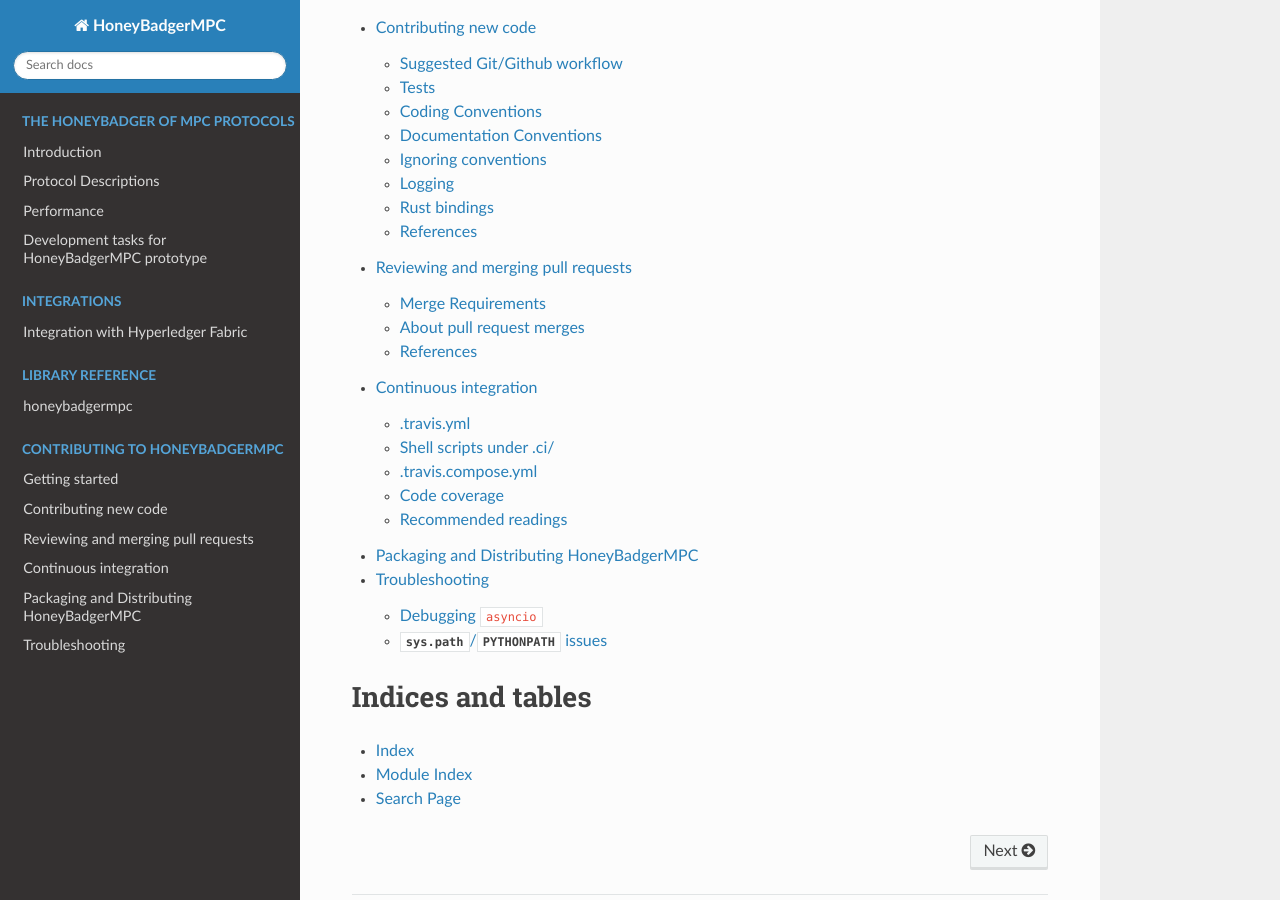
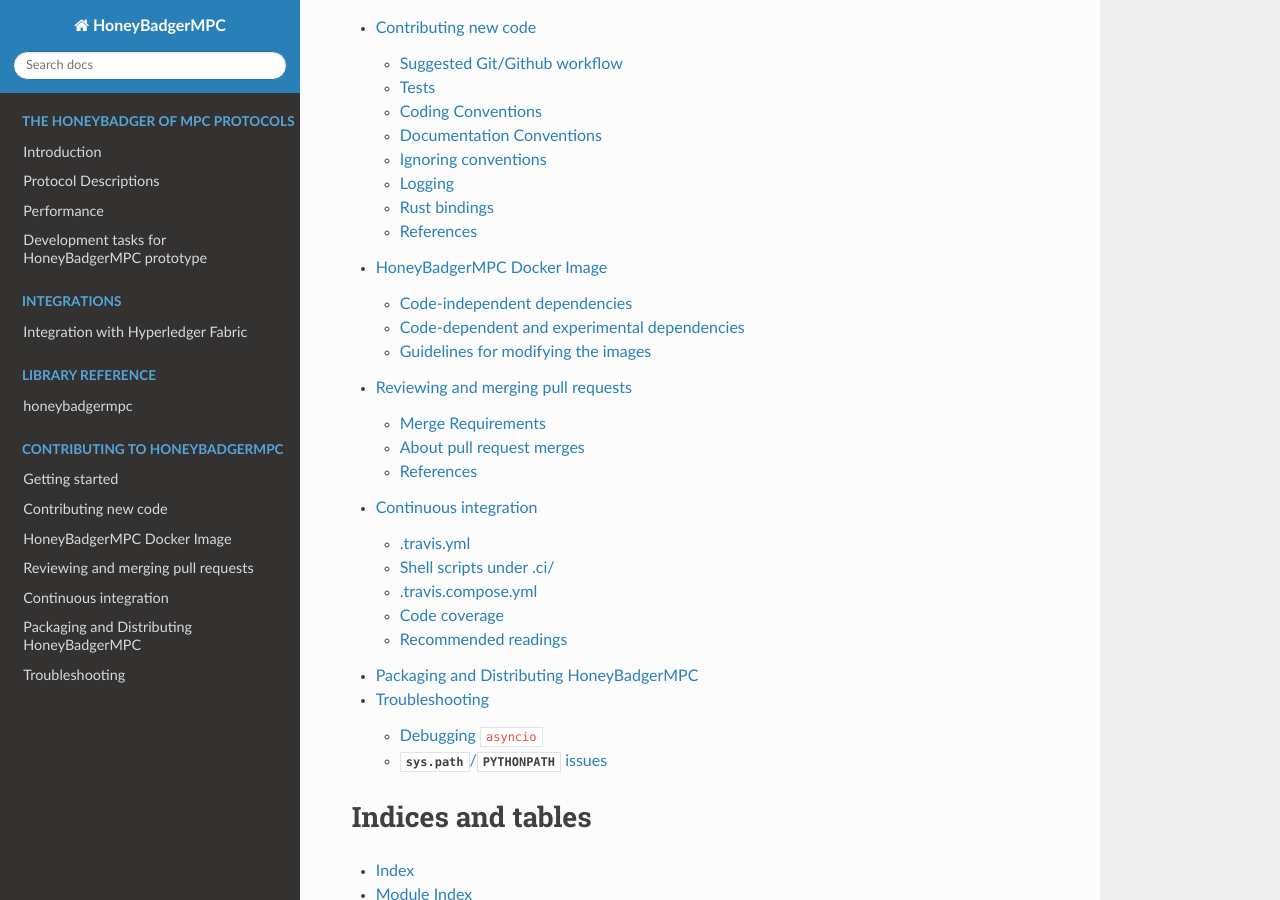
Before and after one commit to initc3/HoneyBadgerMPC, a Sphinx documentation site: the page built from docs/index.rst, in a window 1280 px wide and 900 px high, scrolled down 839 px. Built offline with Sphinx 7.4.7 and the Read the Docs theme 2.0.0, drawn with Linux system fonts in a browser that asks for light colours; pages that are not in the unit, such as notebooks, are missing from menus; some of the changed lines change nothing that is shown.

Commit message:
Remove the need of docker credentials on Travis CI
* Move base dependencies into separate docker image
* Resolves #387

```diff
--- a/docs/development/contributing.rst
+++ b/docs/development/contributing.rst
@@ -1,3 +1,5 @@
+.. _contributing-new-code:
+
 Contributing new code
 =====================
 Since `git`_  and `github`_ are used to version and host the code, one needs
--- /dev/null
+++ b/docs/development/docker-images.rst
@@ -0,0 +1,173 @@
+HoneyBadgerMPC Docker Image
+===========================
+The Docker image for HoneyBadgerMPC is roughly made up of two main
+parts:
+
+1. HoneyBadgerMPC code-independent dependencies
+   (`honeybadgermpc-deps`_).
+2. HoneyBadgerMPC code-dependent and experimental dependencies
+   (`honeybadgermpc`__).
+
+In addition to distinguishing between dependencies that depend on
+the HoneyBadgerMPC source code from those that do not, it is also
+useful to distinguish between dependencies that can be installed via
+a package management tool like ``apt`` or ``pip`` from dependencies
+that must be built and installed from their source code.
+
+1. Dependencies obtained from a package repository. (Examples:
+   `debian packages`_ or `PyPI`_.)
+2. Dependencies which must be installed from their source code.
+
+Some dependencies that must be installed from their source code can
+take a lot of time to build and in these cases it may be convenient
+to provide standalone Docker images that contain the pre-built binaries
+and headers. The parent image of HoneyBadgerMPC makes use of such
+images:
+
+* `FLINT`_
+* `NTL`_
+* `PBC`_
+* `Charm-crypto`_
+* `Rust nightly frozen`_
+
+
+Code-independent dependencies
+-----------------------------
+The Docker image for HoneyBadgerMPC is built from the parent image
+`honeybadgermpc-deps`_. This parent image contains core
+dependencies that do not need any of the HoneyBadgerMPC code or context
+from the HoneyBadgerMPC source repository. NTL or Rust are examples of
+such dependencies. The ``Dockerfile`` for the parent image is
+maintained in `initc3/docker-honeybadgermpc-deps`_.
+
+Code-dependent and experimental dependencies
+--------------------------------------------
+The HoneyBadgerMPC main image contains dependencies that rely on the
+source code. Examples of such dependencies are the Rust/Python based
+`pairing`_ library and the C++ based asynchromix `compute-power-sums`_
+program. Dependencies required for integration or experimentation
+purposes can be added to the main image as well. For example,
+``solidity`` is part of the main image as it is necessary for an
+integration with the Ethereum testnet (see `asynchromix.sol`_ and
+`asynchromix.py`_). The ``Dockerfile`` for the main image is maintained
+in `initc3/HoneyBadgerMPC`__.
+
+
+Guidelines for modifying the images
+-----------------------------------
+Changes to the parent or main Docker image may be needed for various
+reasons. This section presents some suggestions on how to go about to
+perform the necessary changes.
+
+Modifications to the main HoneyBadgerMPC image
+^^^^^^^^^^^^^^^^^^^^^^^^^^^^^^^^^^^^^^^^^^^^^^
+The main image can be modified by simply modifying the Dockerfile under
+`initc3/HoneyBadgerMPC <https://github.com/initc3/HoneyBadgerMPC>`_ and
+making a pull request. See :ref:`contributing-new-code` for help on
+making new contributions to HoneyBadgerMPC.
+
+Build time
+""""""""""
+Changes to the main image should ideally preserve or reduce the build
+time since this image is being built on Travis CI for pull requests
+and needs to be built or re-built by those who are developing the
+HoneyBadgerMPC code base.
+
+Parent image digest
+"""""""""""""""""""
+The parent image digest specified in the ``FROM`` statements controls
+which version of the parent image will be used. This digest should only
+be changed when that is indeed the intention! See
+:ref:`use-new-parent-image` to modify the parent image version in the
+main image, `honeybadgermpc
+<https://hub.docker.com/repository/docker/initc3/honeybadgermpc>`_.
+
+
+Adding, or modifying a core dependency
+^^^^^^^^^^^^^^^^^^^^^^^^^^^^^^^^^^^^^^
+For dependencies that can be added via a package manager like ``apt``
+or ``pip`` you can simply add, or update the version of the dependency
+using the package manager.
+
+For dependencies that must be built from source, adding or modifying
+the dependency can be done in three or four phases:
+
+1. Modify the main image, by modifying the `Dockerfile
+   <https://github.com/initc3/HoneyBadgerMPC/blob/dev/Dockerfile>`_
+   under ``initc3/HoneyBadgerMPC``.
+2. Create a standalone image such as `NTL`_.
+3. Using the standalone image as a stage add the dependency to the main
+   or parent image. See `Use an external image as a "stage"`_.
+4. If adding the dependency to the parent image, then change the
+   sha256 digest of the parent image in the ``FROM`` statements in the
+   main image.
+
+A core dependency (that does not depend on the source code of
+HoneyBadgerMPC) can always be added to the main image first, and moved
+to the parent image at a later time. This may be convenient for
+testing, experimentation or troubleshooting purposes.
+
+Modifying an existing core dependency can also be done in the main
+image. For instance, if the goal was to upgrade an existing dependency,
+like the Rust version, this could be done first in the main image by
+installing the new version and making it the default one.
+
+Modifications of honeybadgermpc-deps (parent image)
+^^^^^^^^^^^^^^^^^^^^^^^^^^^^^^^^^^^^^^^^^^^^^^^^^^^
+Modifications to the parent image must be done via a pull request on
+the repository `initc3/docker-honeybadgermpc-deps`_.
+
+Once a pull request is merged, a new image will be built and pushed to
+Docker Hub. When an image is pushed a sha256 digest of the image is
+generated. The sha256 digest is used as an identifier in Dockerfiles
+in ``FROM`` and ``--from=`` statements.
+
+
+.. _use-new-parent-image:
+
+Using a new parent image in honeybadgermpc (main image)
+"""""""""""""""""""""""""""""""""""""""""""""""""""""""
+In order to use a new parent image in the `honeybadgermpc
+<https://hub.docker.com/repository/docker/initc3/honeybadgermpc>`_
+image, the sha256 digest in the ``FROM`` statements:
+
+.. code-block:: dockerfile
+
+   # Dockerfile for honeybadgermpc image
+   ARG HBMPC_DEPS_DIGEST="46902d869ea881d7b00b72ff6accf2558a5e15849da5fa5cc722b4ff82a507f8"
+
+   FROM initc3/honeybadgermpc-deps@sha256:$HBMPC_DEPS_DIGEST
+
+
+of the `HoneyBadgerMPC Dockerfile`_ must point to the targeted parent
+image. Changing the parent image can be done in two ways:
+
+1. Using ``docker build --build-arg HBMPC_DEPS_DIGEST=<new_digest> ...``
+2. Changing the default value of ``HBMPC_DEPS_DIGEST`` in the
+   ``Dockerfile``.
+
+**Image digest generation.**  The image digest is generated when the
+image is pushed to Docker Hub. For `honeybadgermpc-deps`_ this
+happens when a pull request is merged in the ``master`` branch of the
+`initc3/docker-honeybadgermpc-deps`_ repository.
+
+
+
+
+.. __: https://hub.docker.com/repository/docker/initc3/honeybadgermpc
+.. __: https://github.com/initc3/HoneyBadgerMPC
+.. _honeybadgermpc-deps: https://hub.docker.com/repository/docker/initc3/honeybadgermpc-deps
+.. _initc3/docker-honeybadgermpc-deps: https://github.com/initc3/docker-honeybadgermpc-deps
+.. _HoneyBadgerMPC Dockerfile: https://github.com/initc3/HoneyBadgerMPC/blob/dev/Dockerfile
+.. _pairing: https://github.com/initc3/HoneyBadgerMPC/tree/dev/pairing<Paste>
+.. _compute-power-sums: https://github.com/initc3/HoneyBadgerMPC/blob/dev/apps/asynchromix/cpp/compute-power-sums.cpp
+.. _asynchromix.sol: https://github.com/initc3/HoneyBadgerMPC/blob/dev/apps/asynchromix/asynchromix.sol
+.. _asynchromix.py: https://github.com/initc3/HoneyBadgerMPC/blob/dev/apps/asynchromix/asynchromix.py
+.. _debian packages: https://www.debian.org/distrib/packages
+.. _pypi: https://pypi.org/
+.. _FLINT: https://hub.docker.com/repository/docker/initc3/flint2
+.. _NTL: https://hub.docker.com/repository/docker/initc3/ntl
+.. _PBC: https://hub.docker.com/repository/docker/initc3/pbc
+.. _Charm-crypto: https://hub.docker.com/repository/docker/initc3/charm-crypto
+.. _Rust nightly frozen: https://hub.docker.com/repository/docker/initc3/rust-frozen
+.. _Use an external image as a "stage": https://docs.docker.com/develop/develop-images/multistage-build/#use-an-external-image-as-a-stage
--- a/docs/index.rst
+++ b/docs/index.rst
@@ -58,6 +58,7 @@
 
     development/getting-started
     development/contributing
+    development/docker-images
     development/reviewing-contributions
     ci
     packaging
```
Also changed, not shown: .travis.yml, 1 other file.
